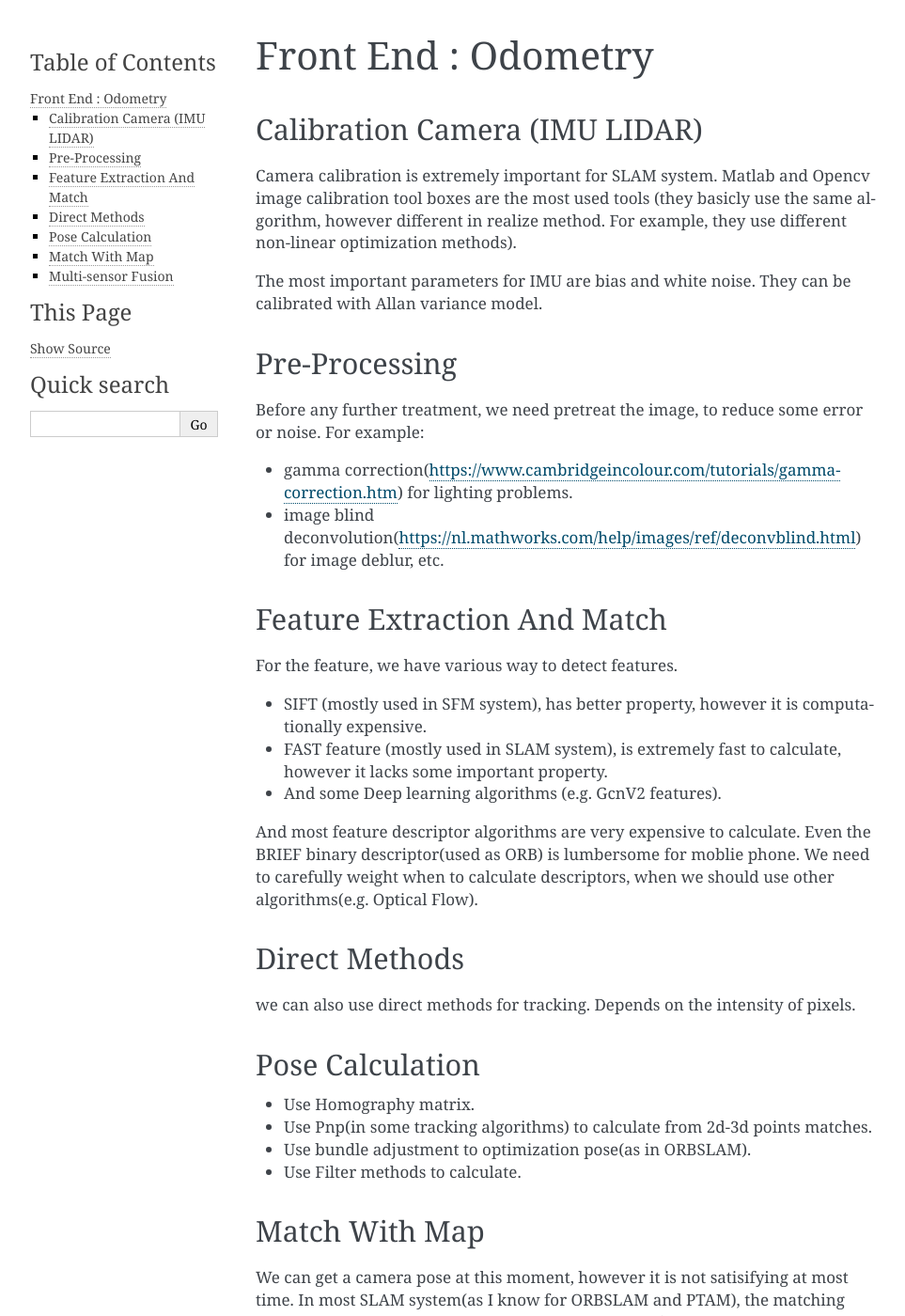
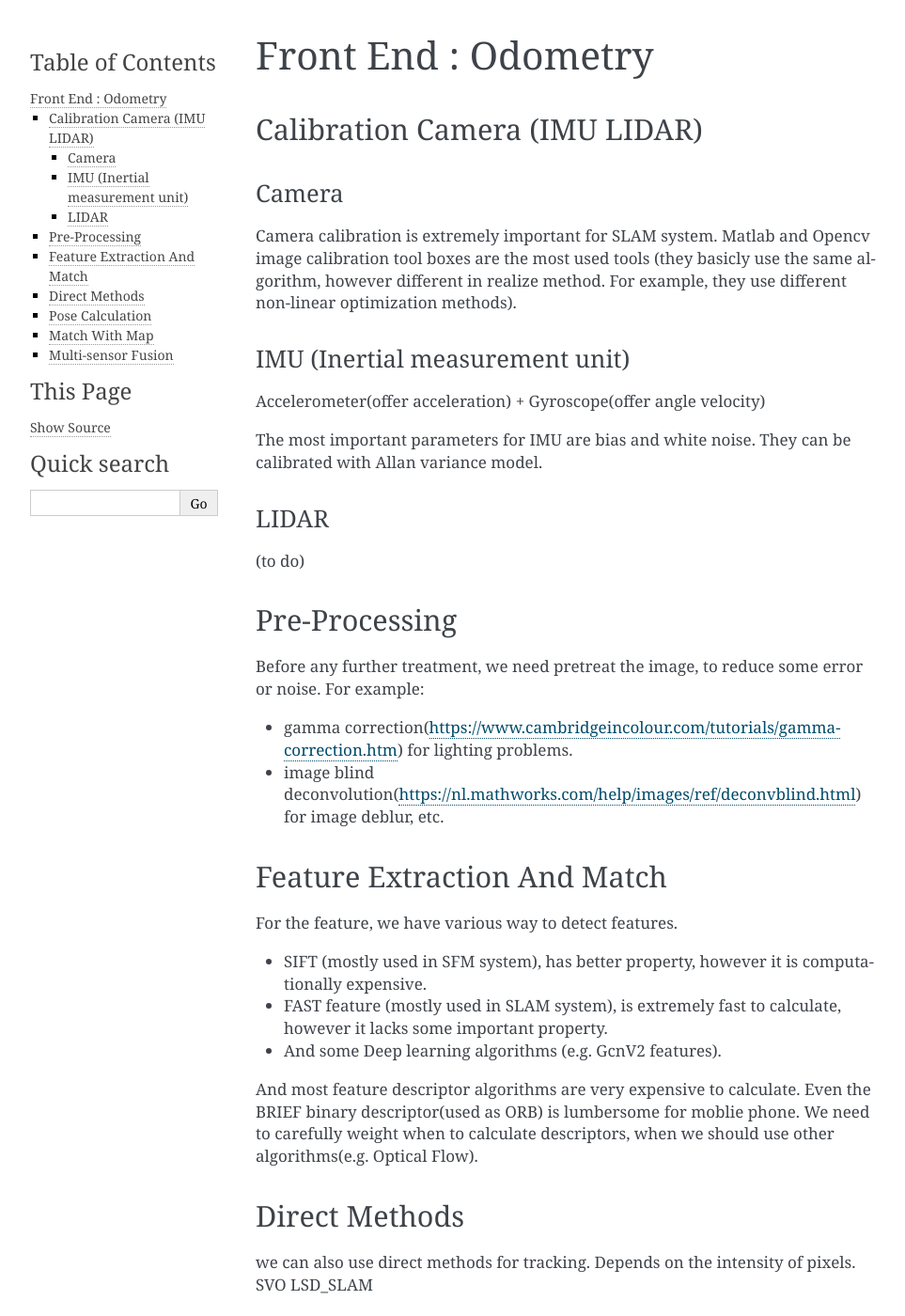
Before and after one commit to gggliuye/VIO, a Sphinx documentation site: the page built from docs/Tracking/TrackingIntroduction.rst, in a window 1280 px wide and 1400 px high. Shown: the whole window at 94% size, without its empty margins (148-1111 px from the left). Built offline with Sphinx 7.4.7, drawn with Linux system fonts in a browser that asks for light colours.

Commit message:
Update TrackingIntroduction.rst

```diff
--- a/docs/Tracking/TrackingIntroduction.rst
+++ b/docs/Tracking/TrackingIntroduction.rst
@@ -3,10 +3,21 @@
 
 Calibration Camera (IMU LIDAR)
 ---------------------------------
+
+Camera
+>>>>>>>>>>>>>>>
 Camera calibration is extremely important for SLAM system. Matlab and Opencv image calibration tool boxes are the most used tools (they basicly use the same algorithm,  however different in realize method. For example, they use different non-linear optimization methods).
+
+IMU (Inertial measurement unit)
+>>>>>>>>>>>>>>>>>>>>>>>>>>>>>>>>>>>>>>
+Accelerometer(offer acceleration) + Gyroscope(offer angle velocity)
 
 The most important parameters for IMU are bias and white noise. They can be calibrated with Allan variance model.
 
+
+LIDAR
+>>>>>>>>>>>>>>>>>
+(to do)
 
 Pre-Processing
 --------------
@@ -33,7 +44,7 @@
 Direct Methods
 ------------------
 we can also use direct methods for tracking. Depends on the intensity of pixels.
-
+SVO LSD_SLAM
 
 Pose Calculation
 ---------------------
```
